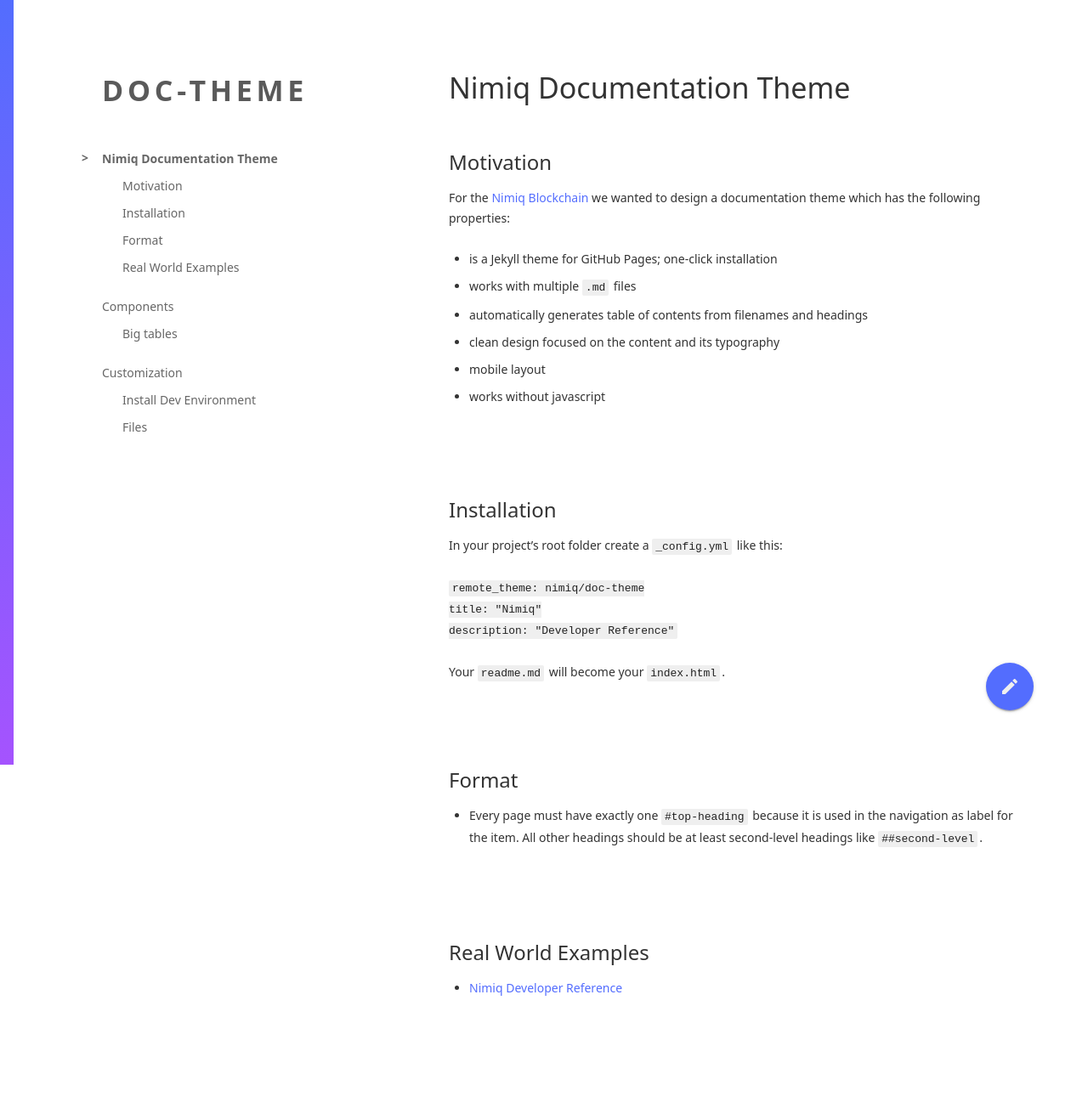
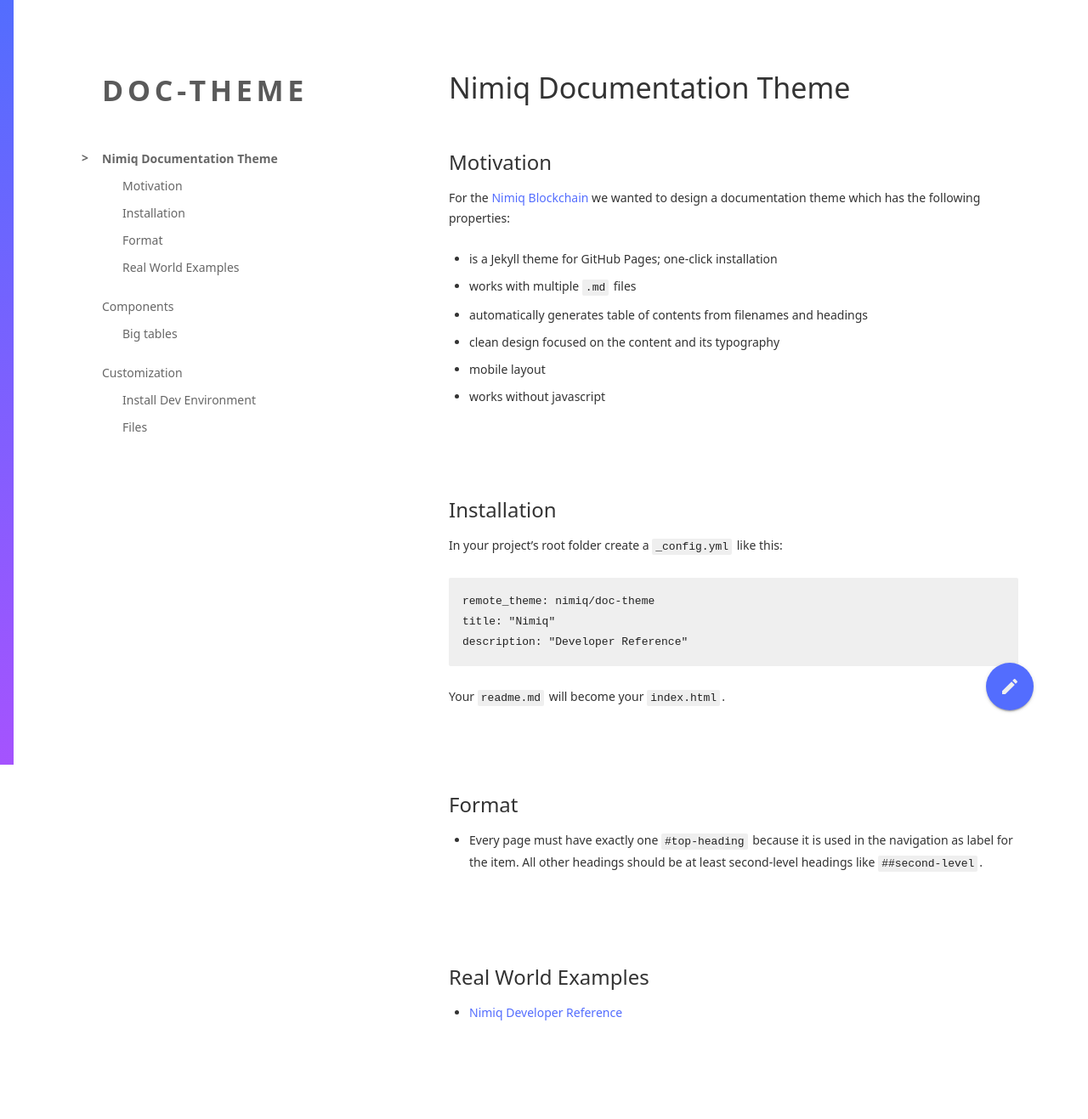
Before and after one commit to nimiq/doc-theme, a Jekyll site: the page built from README.md, in a window 1280 px wide. Shown: the whole page at 85% size. Built offline with Jekyll 4.4.1, drawn with Linux system fonts in a browser that asks for light colours; our own code applies the rules of GitHub Pages for plain Markdown files; the repository's description, which GitHub fills in, is left out; before the commit the page ends 1288 px from its top, so only the background shows below that.

Commit message:
Add github-pages to gemfile; minor style polishing

```diff
--- a/Gemfile
+++ b/Gemfile
@@ -1,4 +1,5 @@
 # frozen_string_literal: true
 
 source "https://rubygems.org"
+gem 'github-pages', group: :jekyll_plugins
 gemspec
--- a/assets/css/style.css
+++ b/assets/css/style.css
@@ -165,6 +165,13 @@ aside:before {
     background: linear-gradient(#536DFE, #a553fe);
 }
 
+::selection {
+  background: #64FFDA;
+}
+
+::-moz-selection {
+  background: #64FFDA;
+}
 
 
 /* Lists */
@@ -430,6 +437,13 @@ a#nav-button{
 }
 
 
+/* Code */
+
+pre code{
+    display: block;
+    padding: 16px;
+    user-select: all;
+}
 
 
 
```
Also changed, not shown: doc-theme.gemspec.
